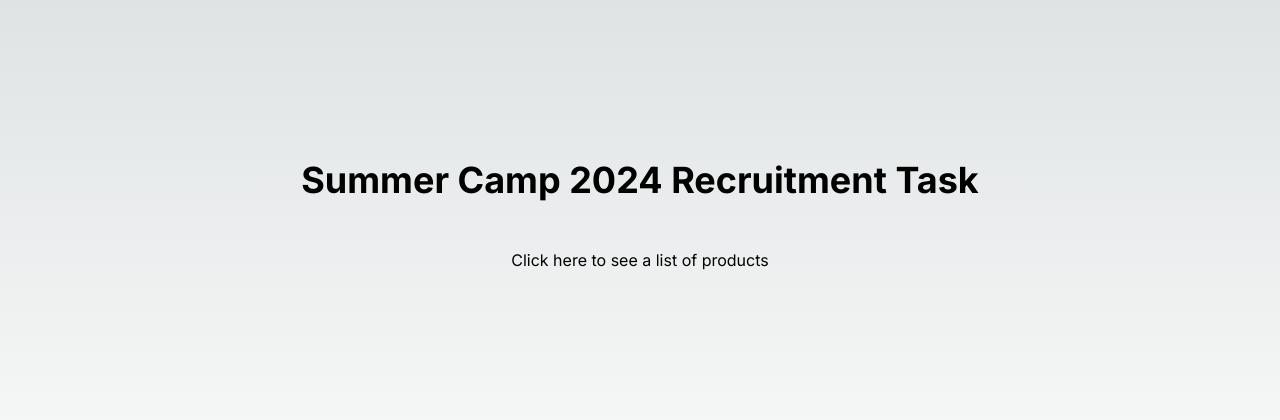
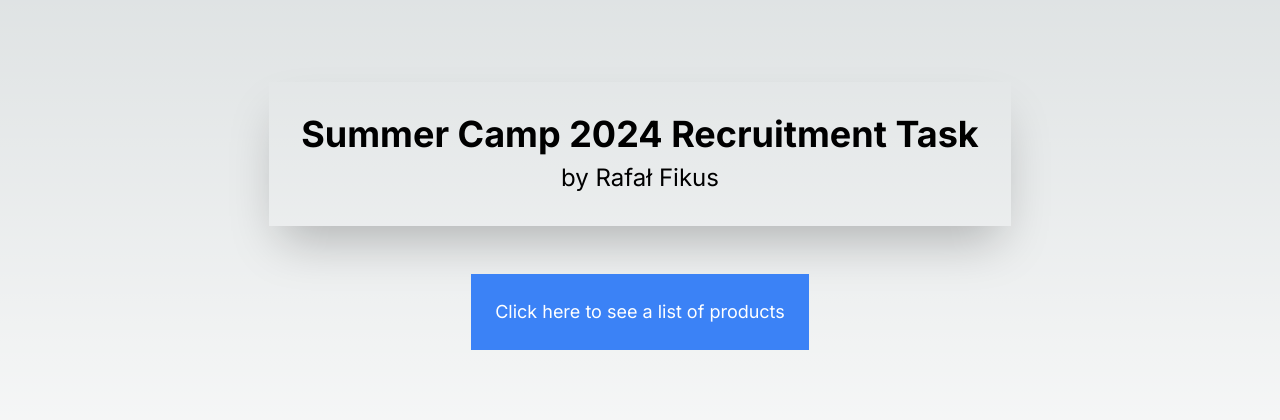
Before and after one commit to gorrion-io/summer-camp-2024, a Next.js app: page / in a window 1280 px wide. Shown: the part 184-604 px from the top of the page. Built offline with nearby package versions, Linux system fonts and the light colour scheme.

Commit message:
Created custom not found page, modified homepage

```diff
--- /dev/null
+++ b/app/not-found.tsx
@@ -0,0 +1,19 @@
+const CustomErrorPage = () => {
+  return (
+    <div className="flex items-center justify-center w-full h-screen px-16 bg-gray-200 md:px-0">
+      <div className="flex flex-col items-center justify-center px-4 py-8 bg-white border border-gray-200 rounded-lg shadow-2xl md:px-8 lg:px-24">
+        <p className="text-6xl font-bold tracking-wider text-gray-300 md:text-7xl lg:text-9xl">
+          404
+        </p>
+        <p className="mt-4 text-2xl font-bold tracking-wider text-gray-500 md:text-3xl lg:text-5xl">
+          Oops!
+        </p>
+        <p className="pb-4 mt-4 text-center text-gray-500 border-b-2">
+          Page not found...
+        </p>
+      </div>
+    </div>
+  );
+};
+
+export default CustomErrorPage;
--- a/app/page.tsx
+++ b/app/page.tsx
@@ -8,13 +8,19 @@ export default function Home() {
     <main
       className={`flex min-h-screen flex-col place-content-center place-items-center p-24 ${inter.className}`}
     >
-      <div className="flex place-items-center">
+      <div className="flex flex-col items-center justify-center p-8 shadow-2xl ">
         <h1 className="text-4xl font-bold text-center">
           Summer Camp 2024 Recruitment Task
         </h1>
+        <h2 className="text-2xl mt-2">by Rafał Fikus</h2>
       </div>
       <div className="flex place-items-center mt-12">
-        <Link href="/products">Click here to see a list of products</Link>
+        <Link
+          href="/products"
+          className="p-6 text-lg text-white transition bg-blue-500 hover:bg-blue-600"
+        >
+          Click here to see a list of products
+        </Link>
       </div>
     </main>
   );
```
